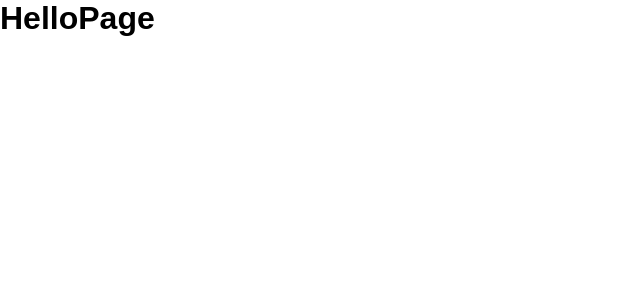
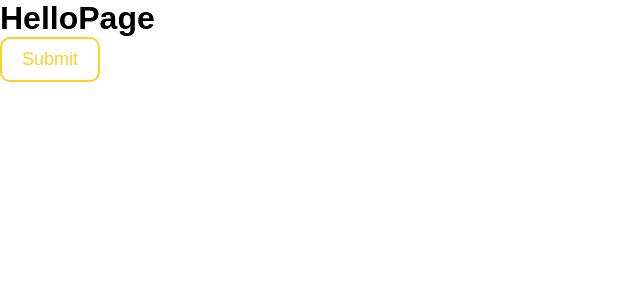
Before and after one commit to YoungKoder/ComandReactApp, a React (Create React App) app: page / in a window 1280 px wide. Shown: the top 300 px of the page, without its empty margins (0-640 px from the left). Built offline with nearby package versions, Linux system fonts and the light colour scheme.

Commit message:
creating common Button component

```diff
--- a/src/App.js
+++ b/src/App.js
@@ -3,7 +3,7 @@ import React from "react";
 import HelloPage from "./components/pages/helloPage/HelloPage"
 import SigninPage from "./components/pages/loginPages/SigninPage"
 import SignupPage from "./components/pages/loginPages/SignupPage"
-import ContentPage from "./components/pages/contentPage/contentPage"
+import ContentPage from "./components/pages/contentPage/ContentPage"
 import { BrowserRouter as Router, Route} from "react-router-dom";
 
 const App = () => {
--- a/src/components/common/Button/Button.css
+++ b/src/components/common/Button/Button.css
@@ -0,0 +1,78 @@
+:root {
+    --primary: #4628ff;
+    --warning: #FFD028;
+    --danger: #EB3F27;
+    --success: #75fa83;
+    --white: #ffffff;
+    --dark: #181717;
+}
+.btn {
+    font-family: sans-serif;
+    font-weight: 400;
+    border-radius: 10px;
+    cursor: pointer;
+    transition: transform 0.3s ease;
+}
+
+.btn:hover {
+    transform: translateY(-3px);
+}
+
+/* button colors and styles*/
+
+.btn--primary--solid {
+    background-color: var(--primary);
+    color: var(--white);
+    border: none;
+}
+.btn--warning--solid {
+    background-color: var(--warning);
+    color: var(--dark);
+    border: none;
+}
+.btn--danger--solid {
+    background-color: var(--danger);
+    color: var(--white);
+    border: none;
+}
+.btn--success-solid {
+    background-color: var(--success);
+    color: var(--white);
+    border: none;
+}
+
+.btn--primary--outline {
+    background-color: transparent;
+    border: 2px solid var(--primary);
+    color: var(--primary);
+}
+.btn--warning--outline {
+    background-color: transparent;
+    border: 2px solid var(--warning);
+    color: var(--warning);
+}
+.btn--danger--outline {
+    background-color: transparent;
+    border: 2px solid var(--danger);
+    color: var(--danger);
+}
+.btn--success--outline {
+    background-color: transparent;
+    border: 2px solid var(--success);
+    color: var(--success);
+}
+.disabled {
+    pointer-events: none;
+    opacity: 0.5;
+    background-color: #cccccc;
+}
+
+/* button sizes*/
+.btn--medium {
+    padding: 10px 20px;
+    font-size: 18px;
+}
+.btn--large {
+    padding: 15px 30px;
+    font-size: 20px;
+}
--- a/src/components/common/Button/Button.js
+++ b/src/components/common/Button/Button.js
@@ -0,0 +1,54 @@
+import React from "react";
+
+import './Button.css'
+const styles = [
+    "btn--primary--solid",
+    "btn--warning--solid",
+    "btn--danger--solid",
+    "btn--success--solid",
+    "btn--primary--outline",
+    "btn--warning--outline",
+    "btn--danger--outline",
+    "btn--success--outline",
+];
+
+const sizes = [
+    "btn--medium",
+    "btn--large",
+];
+
+const Button = ({
+    children,
+    type,
+    onClick,
+    buttonStyle,
+    buttonSize,
+}) => {
+
+    let classesNames = 'btn';
+
+    if(styles.includes(buttonStyle)){
+        classesNames+= " " + buttonStyle;
+    }else{
+        classesNames+= " " + styles[0];
+    }
+
+    if(sizes.includes(buttonSize)){
+        classesNames += " " + buttonSize;
+    }else{
+        classesNames+= " " + sizes[0];
+    }
+
+
+    return(
+        <button
+            className={classesNames}
+            onClick={onClick}
+            type={type}
+        >
+            {children}
+        </button>
+    )
+}
+
+export default Button;
--- a/src/components/pages/contentPage/ContentPage.js
+++ b/src/components/pages/contentPage/ContentPage.js
@@ -1,6 +1,6 @@
 import React from "react";
 
-import "./contentPage.css";
+import "./ContentPage.css";
 
 import UserProfile from "../user/UserPage";
 import Newslist from "../news/Newslist";
--- a/src/components/pages/contentPage/contentPage.js
+++ b/src/components/pages/contentPage/contentPage.js
@@ -1,6 +1,6 @@
 import React from "react";
 
-import "./contentPage.css";
+import "./ContentPage.css";
 
 import UserProfile from "../user/UserPage";
 import Newslist from "../news/Newslist";
--- a/src/components/pages/helloPage/HelloPage.js
+++ b/src/components/pages/helloPage/HelloPage.js
@@ -1,8 +1,19 @@
 import React from "react";
 
+import Button from "../../common/Button/Button";
+
 const HelloPage = () => {
+
     return (
-        <h1>HelloPage</h1>
+        <div>
+            <h1>HelloPage</h1>
+            <Button
+                buttonStyle = "btn--warning--outline"
+                buttonSize = "btn--medium">
+                Submit
+            </Button>
+        </div>
+
     )
 }
 
```
Also changed, not shown: src/components/pages/helloPage/helloPage.js (+12 -1 lines).
